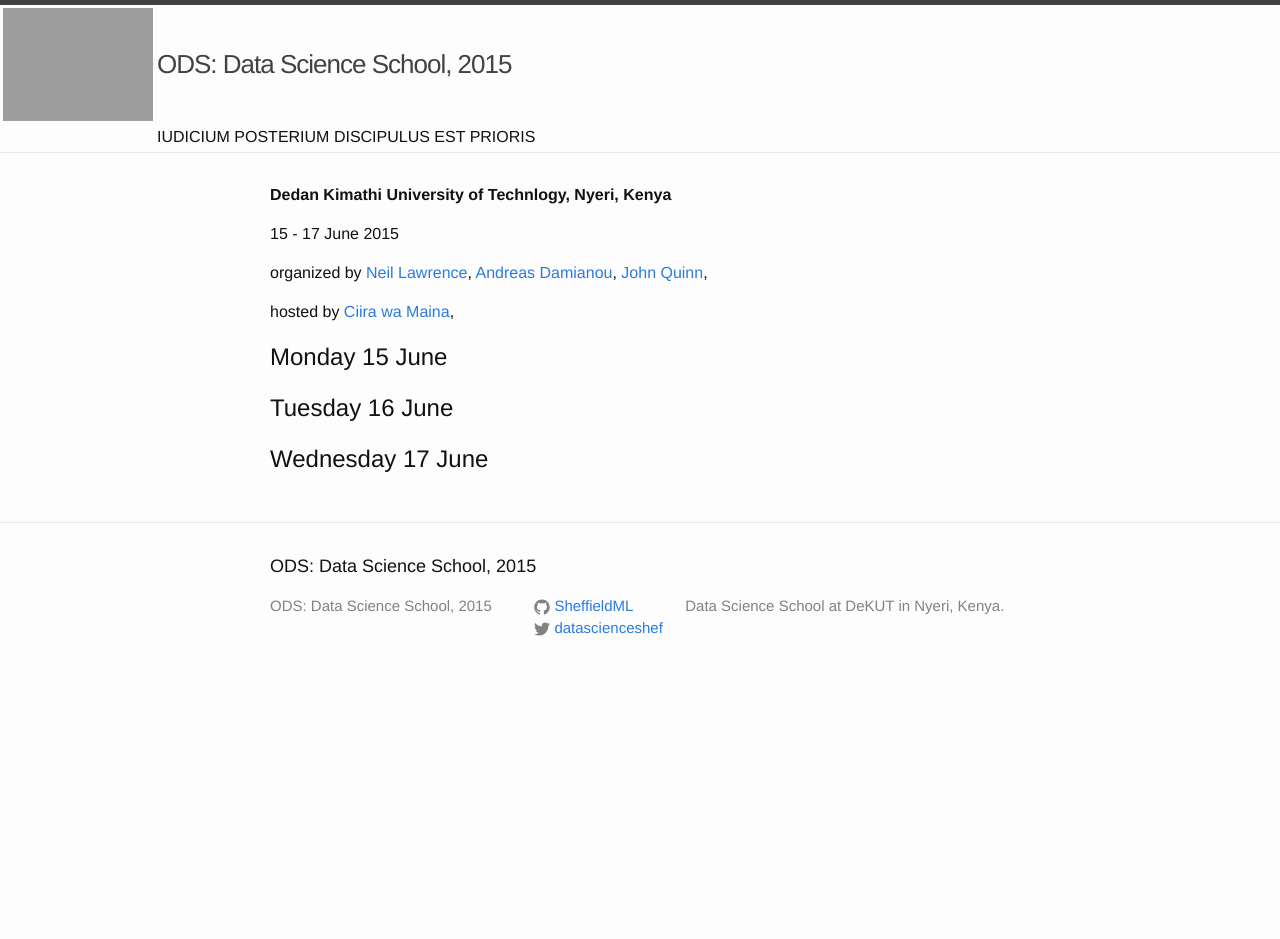
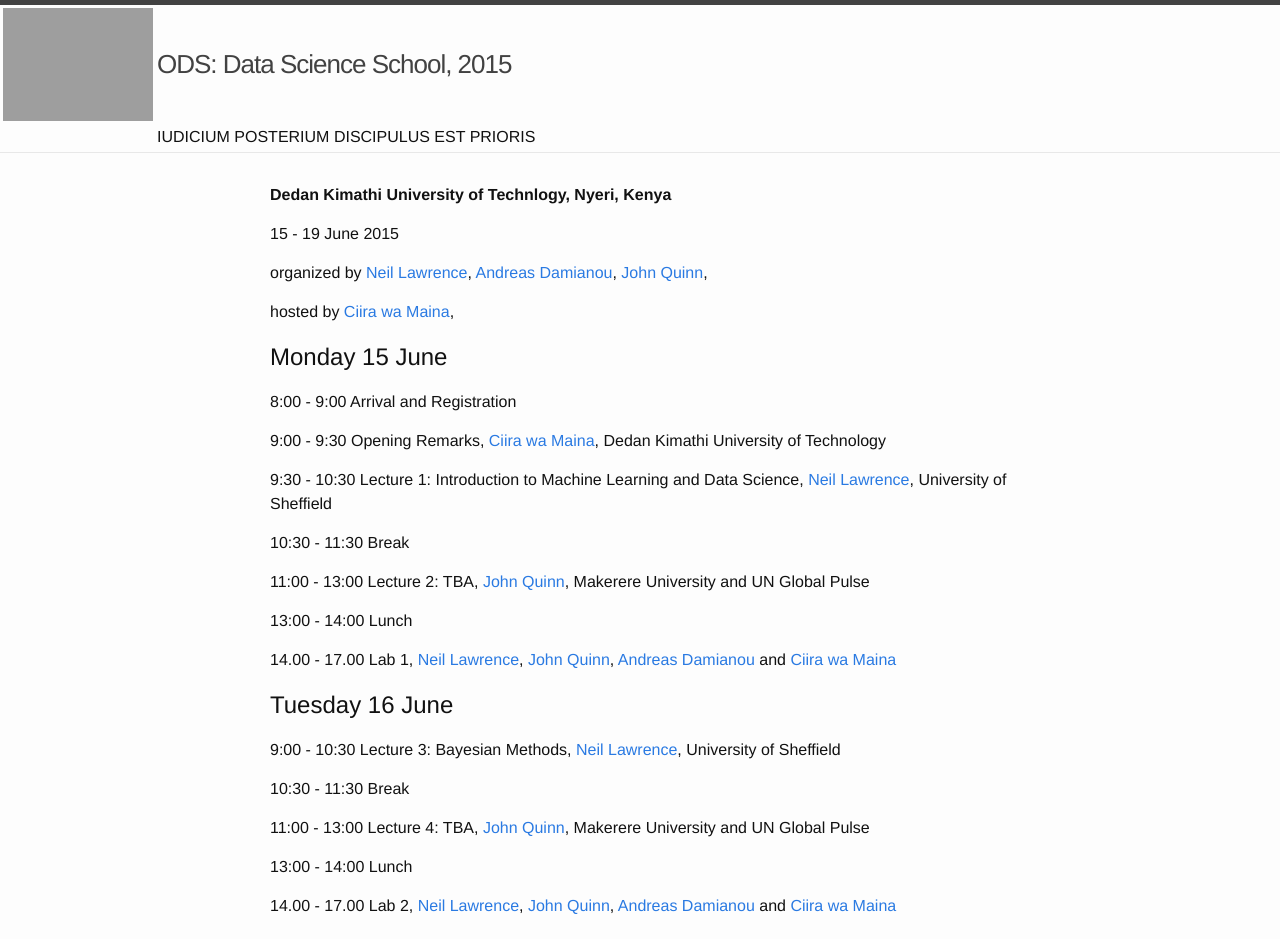
Before and after one commit to gpschool/dss15, a Jekyll site: the page built from index.md, in a window 1280 px wide and 1400 px high. Shown: the top 939 px of the window. Built offline with Jekyll 4.4.1, drawn with Linux system fonts in a browser that asks for light colours; some of the changed text lies outside the part shown.

Commit message:
Update lectures

```diff
--- a/_config.yml
+++ b/_config.yml
@@ -29,6 +29,8 @@ conference:
   - {date: 15, day: Monday, month: June, year: 2015}
   - {date: 16, day: Tuesday, month: June, year: 2015}
   - {date: 17, day: Wednesday, month: June, year: 2015}
+  - {date: 18, day: Thursday, month: June, year: 2015}
+  - {date: 19, day: Friday, month: June, year: 2015}
 
 # Build settings
 markdown: kramdown
--- a/_data/lectures.csv
+++ b/_data/lectures.csv
@@ -1 +1,21 @@
 day,date,month,start,end,title,pdf,ipynb,speaker,institution,youtube
+Monday,15,June,8:00,9:00,Arrival and Registration,,,,,
+Monday,15,June,9:00,9:30,Opening Remarks,,,[Ciira wa Maina](https://sites.google.com/site/cwamainadekut/),Dedan Kimathi University of Technology,
+Monday,15,June,9:30,10:30,Lecture 1: Introduction to Machine Learning and Data Science,,,[Neil Lawrence](http://inverseprobability.com/),University of Sheffield,
+Monday,15,June,10:30,11:30,Break,,,,,
+Monday,15,June,11:00,13:00,Lecture 2: TBA,,,[John Quinn](http://air.ug/~jquinn/),Makerere University and UN Global Pulse,
+Monday,15,June,13:00,14:00,Lunch,,,,,
+Monday,15,June,14.00,17.00,Lab 1,,,"[Neil Lawrence](http://inverseprobability.com/), [John Quinn](http://air.ug/~jquinn/), [Andreas Damianou](http://staffwww.dcs.sheffield.ac.uk/people/A.Damianou/index.html) and [Ciira wa Maina](https://sites.google.com/site/cwamainadekut/)",,
+Tuesday,16,June,9:00,10:30,Lecture 3: Bayesian Methods,,,[Neil Lawrence](http://inverseprobability.com/),University of Sheffield,
+Tuesday,16,June,10:30,11:30,Break,,,,,
+Tuesday,16,June,11:00,13:00,Lecture 4: TBA,,,[John Quinn](http://air.ug/~jquinn/),Makerere University and UN Global Pulse,
+Tuesday,16,June,13:00,14:00,Lunch,,,,,
+Tuesday,16,June,14.00,17.00,Lab 2,,,"[Neil Lawrence](http://inverseprobability.com/), [John Quinn](http://air.ug/~jquinn/), [Andreas Damianou](http://staffwww.dcs.sheffield.ac.uk/people/A.Damianou/index.html) and [Ciira wa Maina](https://sites.google.com/site/cwamainadekut/)",,
+Wednesday,17,June,9:00,10:30,Lecture 5: Clustering,,,[Ciira wa Maina](https://sites.google.com/site/cwamainadekut/),University of Sheffield,Dedan Kimathi University of Technology
+Wednesday,17,June,10:30,11:30,Break,,,,,
+Wednesday,17,June,11:00,13:00,Lecture 6: TBA,,,[Andreas Damianou](http://staffwww.dcs.sheffield.ac.uk/people/A.Damianou/),University of Sheffield,
+Wednesday,17,June,13:00,14:00,Lunch,,,,,
+Wednesday,17,June,14.00,17.00,Lab 3,,,"[Neil Lawrence](http://inverseprobability.com/), [John Quinn](http://air.ug/~jquinn/), [Andreas Damianou](http://staffwww.dcs.sheffield.ac.uk/people/A.Damianou/index.html) and [Ciira wa Maina](https://sites.google.com/site/cwamainadekut/)",,"[Neil Lawrence](http://inverseprobability.com/), [John Quinn](http://air.ug/~jquinn/), [Andreas Damianou](http://staffwww.dcs.sheffield.ac.uk/people/A.Damianou/index.html) and [Ciira wa Maina](https://sites.google.com/site/cwamainadekut/)"
+Wednesday,17,June,17:00,,Concluding Remarks,,,
+Thursday,18,June,,,Data Science in Africa Workshop,../dsa15/,,,,
+Thursday,19,June,,,Data Science in Africa Workshop,../dsa15/,,,,
```
